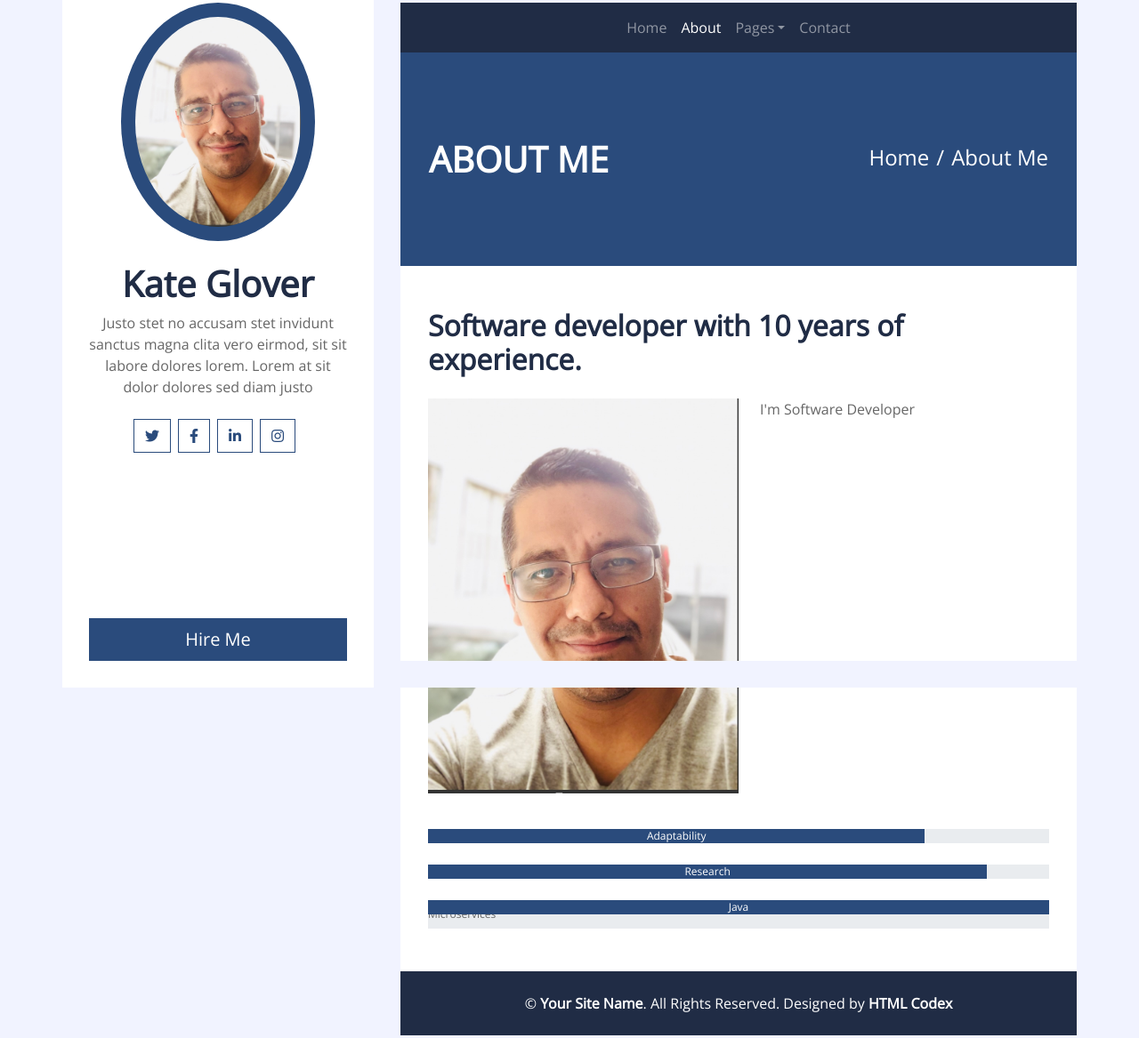
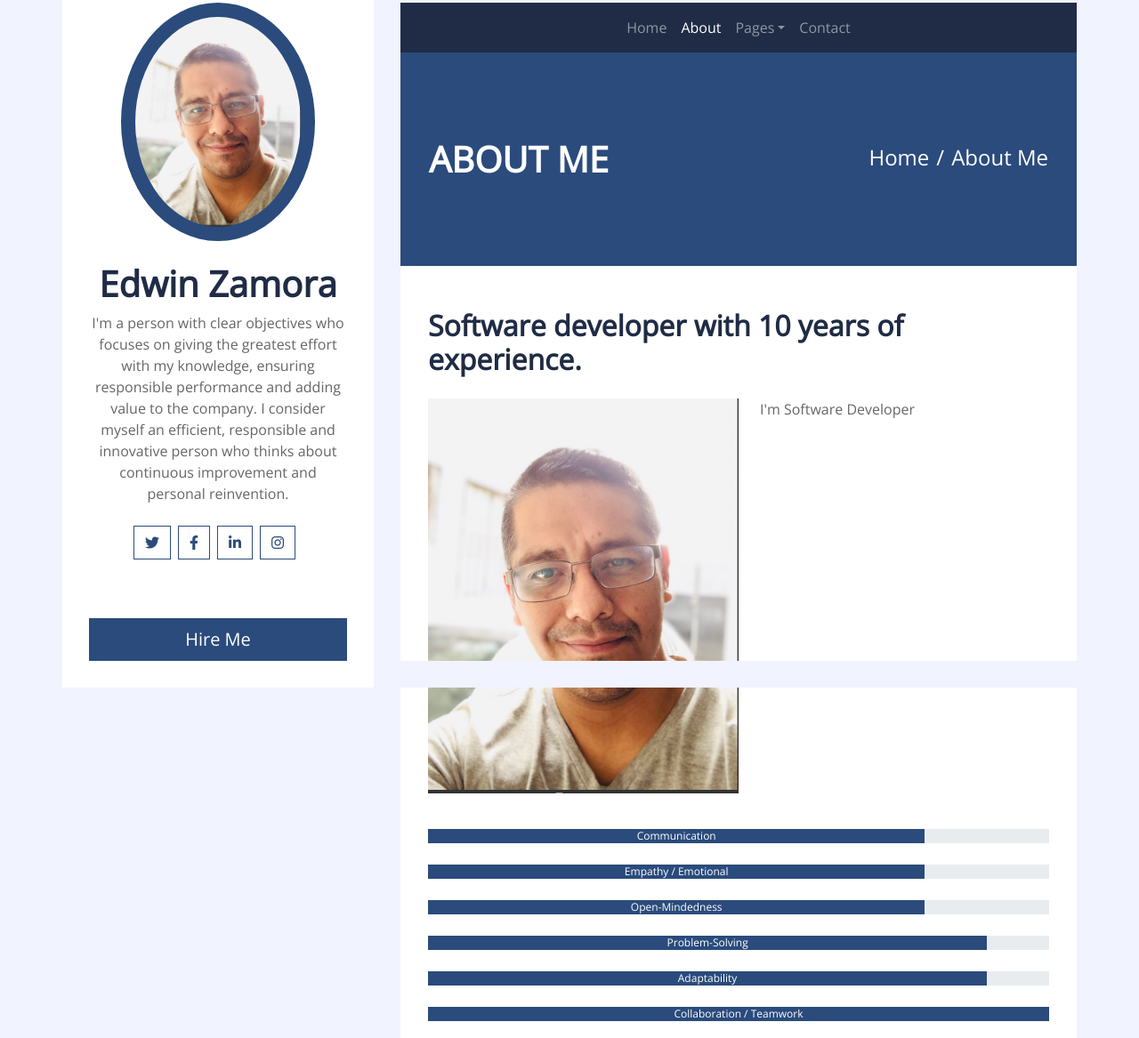
Before and after one commit to edzamo13/edzamo13.github.io, a plain HTML site: page about.html in a window 1280 px wide. Shown: the part 27-1194 px from the top of the page at 89% size. Drawn offline with nearby package versions, Linux system fonts and the light colour scheme.

Commit message:
change in about me

```diff
--- a/about.html
+++ b/about.html
@@ -25,9 +25,9 @@
         <div class="sidebar">
             <div class="sidebar-text d-flex flex-column h-100 justify-content-center text-center">
                 <img class="mx-auto d-block w-75 bg-primary img-fluid rounded-circle mb-4 p-3" src="img/profile.jpg" alt="Image">
-                <h1 class="font-weight-bold">Kate Glover</h1>
+                <h1 class="font-weight-bold">Edwin Zamora</h1>
                 <p class="mb-4">
-                    Justo stet no accusam stet invidunt sanctus magna clita vero eirmod, sit sit labore dolores lorem. Lorem at sit dolor dolores sed diam justo
+                    I'm a person with clear objectives who focuses on giving the greatest effort with my knowledge, ensuring responsible performance and adding value to the company. I consider myself an efficient, responsible and innovative person who thinks about continuous improvement and personal reinvention.
                 </p>
                 <div class="d-flex justify-content-center mb-5">
                     <a class="btn btn-outline-primary mr-2" href="#"><i class="fab fa-twitter"></i></a>
@@ -99,17 +99,25 @@
                     <div class="col-md-12 pt-4">
                         <div class="d-flex flex-column skills">
                             <div class="progress w-100 mb-4">
-                                <div class="progress-bar" role="progressbar" aria-valuenow="80" aria-valuemin="0" aria-valuemax="100">Adaptability</div>
+                                <div class="progress-bar" role="progressbar" aria-valuenow="80" aria-valuemin="0" aria-valuemax="100">Communication</div>
                             </div>
                             <div class="progress w-100 mb-4">
-                                <div class="progress-bar" role="progressbar" aria-valuenow="90" aria-valuemin="0" aria-valuemax="100">Research</div>
+                                <div class="progress-bar" role="progressbar" aria-valuenow="80" aria-valuemin="0" aria-valuemax="100">Empathy / Emotional</div>
+                            </div>
+                            <div class="progress w-100 mb-4">
+                                <div class="progress-bar" role="progressbar" aria-valuenow="80" aria-valuemin="0" aria-valuemax="100">Open-Mindedness</div>
+                            </div>
+                            <div class="progress w-100 mb-4">
+                                <div class="progress-bar" role="progressbar" aria-valuenow="90" aria-valuemin="0" aria-valuemax="100">Problem-Solving</div>
+                            </div>
+                            <div class="progress w-100 mb-4">
+                                <div class="progress-bar" role="progressbar" aria-valuenow="90" aria-valuemin="0" aria-valuemax="100">Adaptability</div>
                             </div>
                             <div class="progress w-100">
-                                <div class="progress-bar" role="progressbar" aria-valuenow="100" aria-valuemin="0" aria-valuemax="100">Java</div>
+                                <div class="progress-bar" role="progressbar" aria-valuenow="100" aria-valuemin="0" aria-valuemax="100">Collaboration / Teamwork</div>
                             </div>
-                            <div class="progress w-architecture">
-                                <div class="progress-bar-architecture" role="progressbar" aria-valuenow="100" aria-valuemin="0" aria-valuemax="100">Microservices</div>
-                            </div>
+
+
 
                         </div>
                     </div>
```
Also changed, not shown: blog.html (+2 -2 lines), contact.html (+2 -2 lines).
